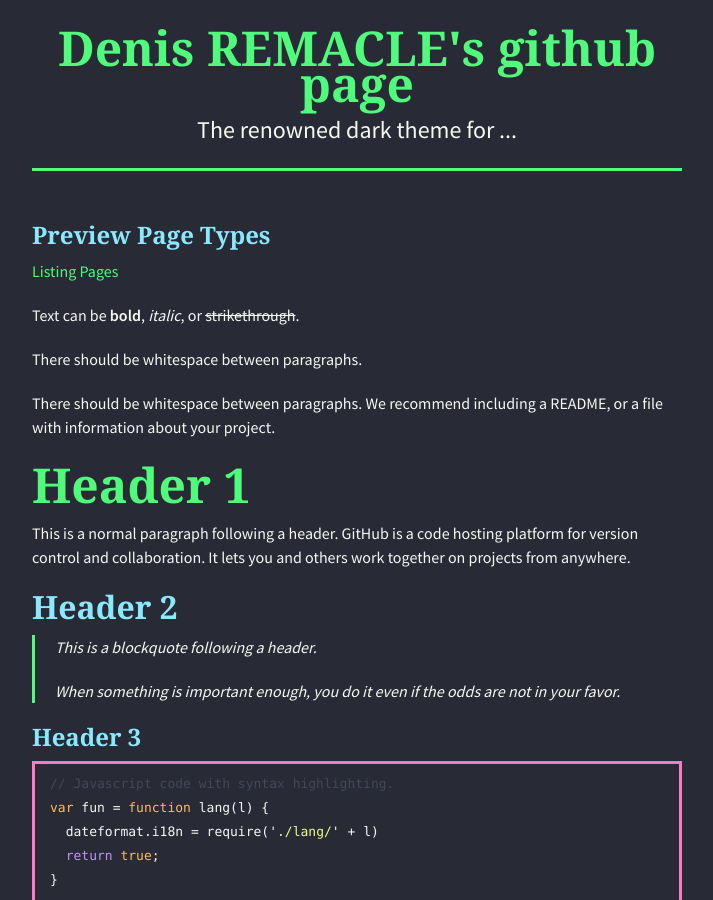
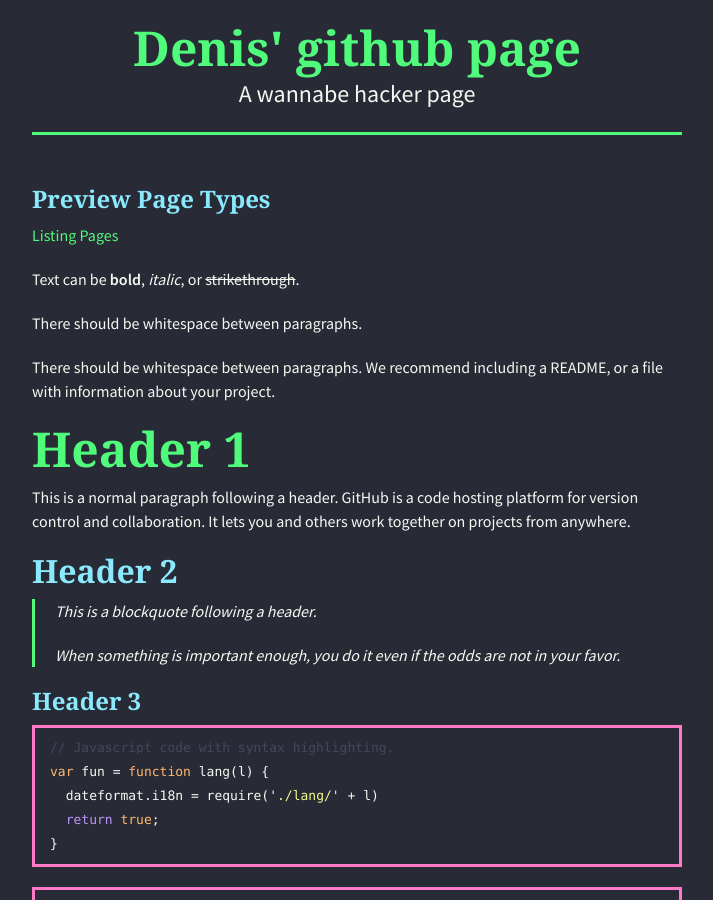
Before and after one commit to Denis-REMACLE/denis-remacle.github.io, a Jekyll site: the page built from index.md, in a window 1280 px wide and 900 px high. Shown: the whole window, without its empty margins (283-996 px from the left). Built offline with Jekyll 4.4.1, drawn with Linux system fonts in a browser that asks for light colours; nearby versions of some CDN libraries; our own code applies the rules of GitHub Pages for plain Markdown files.

Commit message:
modified stuff

```diff
--- a/_config.yml
+++ b/_config.yml
@@ -1,7 +1,7 @@
 # SEO Values
-title: Denis REMACLE's github page
-tagline: The renowned dark theme for ...
-description: The renowned dark theme for ...
+title: Denis' github page
+tagline: A wannabe hacker page
+description: A wannabe hacker page
 url: https://dracula.github.io/gh-pages/
 twitter: https://twitter.com/zenorocha
 logo: https://draculatheme.com/static/icons/pack-1/045-dracula.svg
@@ -11,7 +11,7 @@ google_analytics:
 
 # GitHub Values
 github:
-  owner_name: Dracula
+  owner_name: Denis-REMACLE
   owner_url: https://github.com/Denis-REMACLE
   repository_url: https://github.com/Denis-REMACLE/denis-remacle.github.io
 
```
